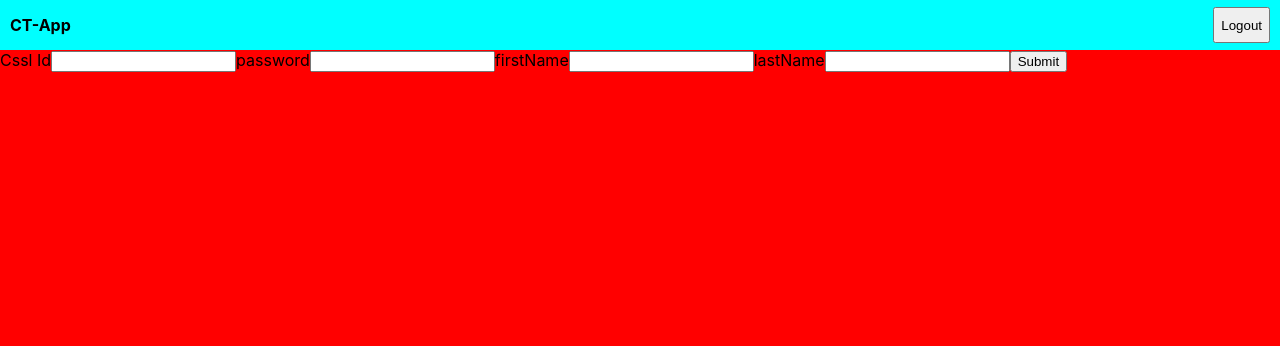
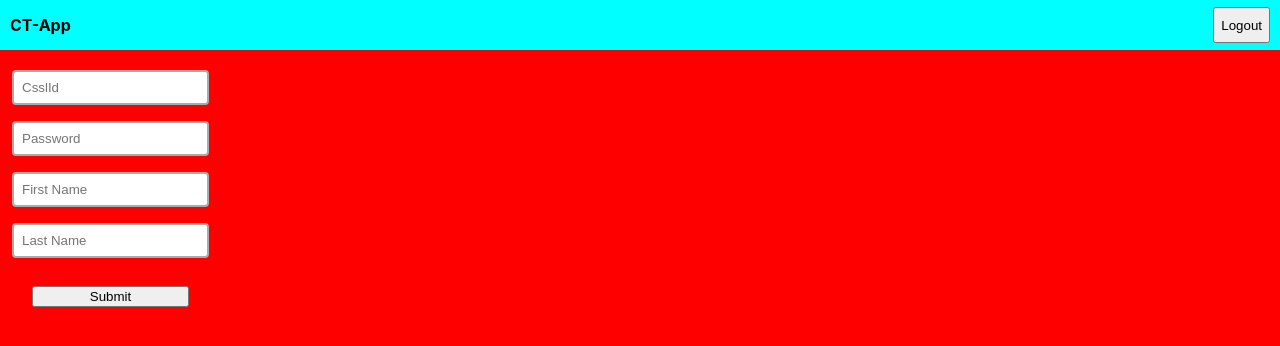
Before and after one commit to dk5761/ct_app_frontend, a React (Create React App) app: page /register in a window 1280 px wide. Shown: the top 346 px of the page. Built offline with nearby package versions, Linux system fonts and the light colour scheme.

Commit message:
added custom text fields

```diff
--- a/src/components/customTextField/customTextField.css
+++ b/src/components/customTextField/customTextField.css
@@ -0,0 +1,15 @@
+input[type=text]{
+    width:100%;
+    border:2px solid #aaa;
+    border-radius:4px;
+    margin:8px 0;
+    outline:none;
+    padding:8px;
+    box-sizing:border-box;
+    transition:.3s;
+  }
+
+  input[type=text]:focus{
+    border-color:dodgerBlue;
+    box-shadow:0 0 8px 0 dodgerBlue;
+  }
--- a/src/components/customTextField/customTextField.js
+++ b/src/components/customTextField/customTextField.js
@@ -1 +1,10 @@
-import 'customTextField.css'
+import './customTextField.css'
+
+
+const CustomTextField = ({labelText, value, handleOnChange}) =>{
+    return <>
+        <input type="text" placeholder={labelText} value={value} onChange={(evt) => handleOnChange(evt.target.value)}/>
+    </>
+}
+
+export default CustomTextField;
--- a/src/features/auth/pages/login/login_page.css
+++ b/src/features/auth/pages/login/login_page.css
@@ -0,0 +1,9 @@
+.login-container{
+    display: flex;
+    flex-direction: column;
+    padding: 12px;
+}
+
+.btn-class{
+    margin: 20px;
+}
--- a/src/features/auth/pages/login/login_page.js
+++ b/src/features/auth/pages/login/login_page.js
@@ -1,12 +1,22 @@
-import React from "react";
+import React, { useState } from "react";
+import CustomTextField from "../../../../components/customTextField/customTextField";
+import './login_page.css'
 
 const LoginScreen = () => {
+
+    const [csslId, setCsslId] = useState("");
+    const [password, setPassword] = useState("");
+
+    const handleOnSubmit = ()=>{
+        console.log(csslId, password)
+        // do the auth redux thing
+    }
+
+
     return <div className="login-container">
-        <label>Cssl Id</label>
-        <input type={"text"} />
-        <label>password</label>
-        <input type={"text"} />
-        <button>Submit</button>
+        <CustomTextField labelText={"CsslId"} value={csslId} handleOnChange={setCsslId}/>
+        <CustomTextField labelText={"Password"} value={password} handleOnChange={setPassword}/>
+        <button className="btn-class" onClick={handleOnSubmit}>Submit</button>
     </div>
 }
 
--- a/src/features/auth/pages/register/register_page.css
+++ b/src/features/auth/pages/register/register_page.css
@@ -0,0 +1,9 @@
+.register-container{
+    display: flex;
+    flex-direction: column;
+    padding: 12px;
+}
+
+.btn-class{
+    margin: 20px;
+}
--- a/src/features/auth/pages/register/register_page.js
+++ b/src/features/auth/pages/register/register_page.js
@@ -1,16 +1,27 @@
-import React from "react";
+import React, { useState } from "react";
+import CustomTextField from "../../../../components/customTextField/customTextField";
+import './register_page.css'
 
 const RegisterScreen = () => {
-    return <div className="login-container">
-        <label>Cssl Id</label>
-        <input type={"text"} />
-        <label>password</label>
-        <input type={"text"} />
-        <label>firstName</label>
-        <input type={"text"} />
-        <label>lastName</label>
-        <input type={"text"} />
-        <button>Submit</button>
+
+    const [csslId, setCsslId] = useState("");
+    const [password, setPassword] = useState("");
+    const [firstName, setFirstName] = useState("");
+    const [lastName, setLastName] = useState("");
+
+
+    const handleOnSubmit = ()=>{
+        console.log(csslId, password)
+        // do the auth redux thing
+    }
+
+
+    return <div className="register-container">
+        <CustomTextField labelText={"CsslId"} value={csslId} handleOnChange={setCsslId}/>
+        <CustomTextField labelText={"Password"} value={password} handleOnChange={setPassword}/>
+        <CustomTextField labelText={"First Name"} value={firstName} handleOnChange={setFirstName}/>
+        <CustomTextField labelText={"Last Name"} value={lastName} handleOnChange={setLastName}/>
+        <button className="btn-class" onClick={handleOnSubmit}>Submit</button>
     </div>
 }
 
```
